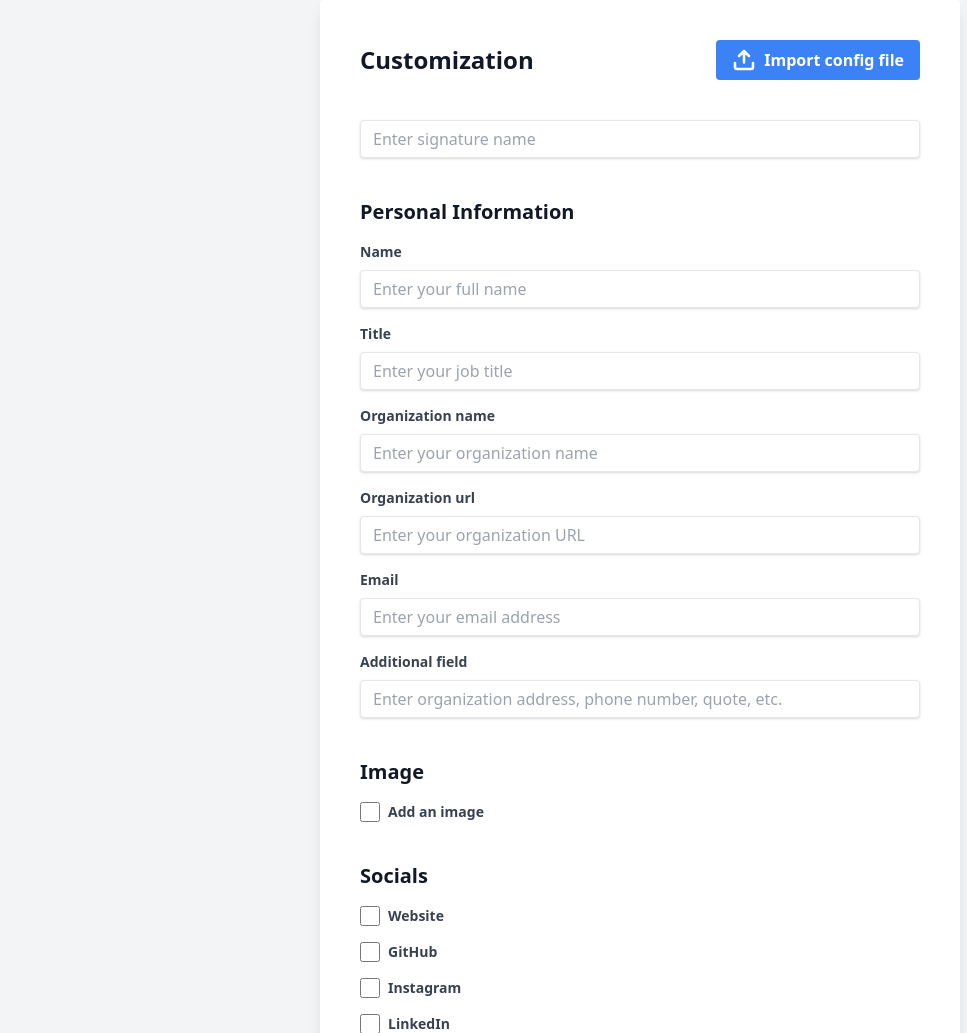
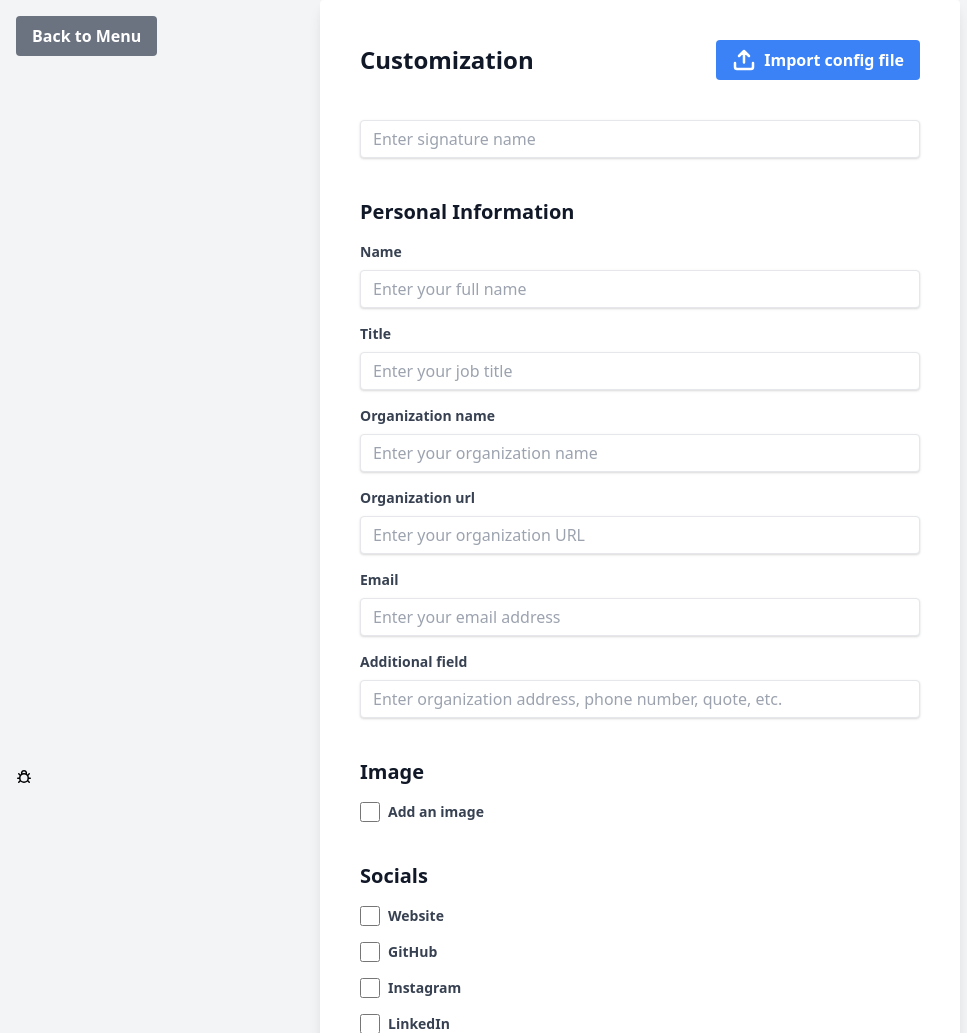
Before and after one commit to MorganKryze/Emails-Signature-Generator-Website, a Django app: page /custom/ in a window 1280 px wide. Shown: the top 1033 px of the page, without its empty margins (0-967 px from the left). Run offline with Django 4.2, Linux system fonts and the light colour scheme.

Commit message:
🌟 add report a bug button

```diff
--- a/generator/templates/404.html
+++ b/generator/templates/404.html
@@ -13,6 +13,11 @@
       href="https://raw.githubusercontent.com/MorganKryze/Emails-Signature-Generator-Website/main/assets/img/favicon.svg"
     />
   </head>
+  <footer>
+    <a href="https://github.com/MorganKryze/Emails-Signature-Generator-Website/issues" class="fixed bottom-0 left-0 m-4" >
+      <img src="https://raw.githubusercontent.com/MorganKryze/Emails-Signature-Generator-Website/main/assets/img/bug.svg" alt="Report a bug" />
+    </a>
+  </footer>
   <body class="bg-gray-100 flex items-center justify-center h-screen">
     <div class="bg-white p-10 rounded shadow-lg w-1/2 text-center">
       <h2 class="text-2xl font-bold mb-6 text-gray-900">
--- a/generator/templates/500.html
+++ b/generator/templates/500.html
@@ -13,6 +13,11 @@
       href="https://raw.githubusercontent.com/MorganKryze/Emails-Signature-Generator-Website/main/assets/img/favicon.svg"
     />
   </head>
+  <footer>
+    <a href="https://github.com/MorganKryze/Emails-Signature-Generator-Website/issues" class="fixed bottom-0 left-0 m-4" >
+      <img src="https://raw.githubusercontent.com/MorganKryze/Emails-Signature-Generator-Website/main/assets/img/bug.svg" alt="Report a bug" />
+    </a>
+  </footer>
   <body class="bg-gray-100 flex items-center justify-center h-screen">
     <div class="bg-white p-10 rounded shadow-lg w-1/2 text-center">
       <h2 class="text-2xl font-bold mb-6 text-gray-900">500</h2>
--- a/generator/templates/custom.html
+++ b/generator/templates/custom.html
@@ -42,6 +42,20 @@
       }
     </style>
   </head>
+  <header>
+    <div class="fixed top-0 left-0 m-4">
+      <a href="{% url 'home' %}">
+        <button class="bg-gray-500 hover:bg-gray-700 text-white font-bold py-2 px-4 rounded">
+          Back to Menu
+        </button>
+      </a>
+    </div>
+ </header>
+ <footer>
+    <a href="https://github.com/MorganKryze/Emails-Signature-Generator-Website/issues" class="fixed bottom-0 left-0 m-4" >
+      <img src="https://raw.githubusercontent.com/MorganKryze/Emails-Signature-Generator-Website/main/assets/img/bug.svg" alt="Report a bug" />
+    </a>
+  </footer>
   <body class="bg-gray-100 flex items-center justify-center">
     {% comment %} The form sheet {% endcomment %}
     <div class="bg-white p-10 rounded shadow-lg w-1/2">
@@ -574,7 +588,16 @@
 
     // When the page is loaded, check the state of the buttons in the cookie
     window.onload = function() {
-      if (document.cookie.replace(/(?:(?:^|.*;\s*)buttonsEnabled\s*\=\s*([^;]*).*$)|^.*$/, "$1") === "true") {
+      var requiredFields = document.querySelectorAll('.required');
+      var allFieldsFilled = true;
+
+      requiredFields.forEach(function(field) {
+        if (field.value === '') {
+          allFieldsFilled = false;
+        }
+      });
+
+      if (allFieldsFilled && document.cookie.replace(/(?:(?:^|.*;\s*)buttonsEnabled\s*\=\s*([^;]*).*$)|^.*$/, "$1") === "true") {
         previewBtn.disabled = false;
         downloadSignatureBtn.disabled = false;
         downloadConfigBtn.disabled = false;
--- a/generator/templates/index.html
+++ b/generator/templates/index.html
@@ -13,6 +13,11 @@
       href="https://raw.githubusercontent.com/MorganKryze/Emails-Signature-Generator-Website/main/assets/img/favicon.svg"
     />
   </head>
+  <footer>
+    <a href="https://github.com/MorganKryze/Emails-Signature-Generator-Website/issues" class="fixed bottom-0 left-0 m-4" >
+      <img src="https://raw.githubusercontent.com/MorganKryze/Emails-Signature-Generator-Website/main/assets/img/bug.svg" alt="Report a bug" />
+    </a>
+  </footer>
   <body class="bg-gray-100 flex items-center justify-center h-screen">
     <div class="bg-white p-10 rounded shadow-lg w-1/2">
       <h2 class="text-2xl font-bold mb-6 text-gray-900">
```
